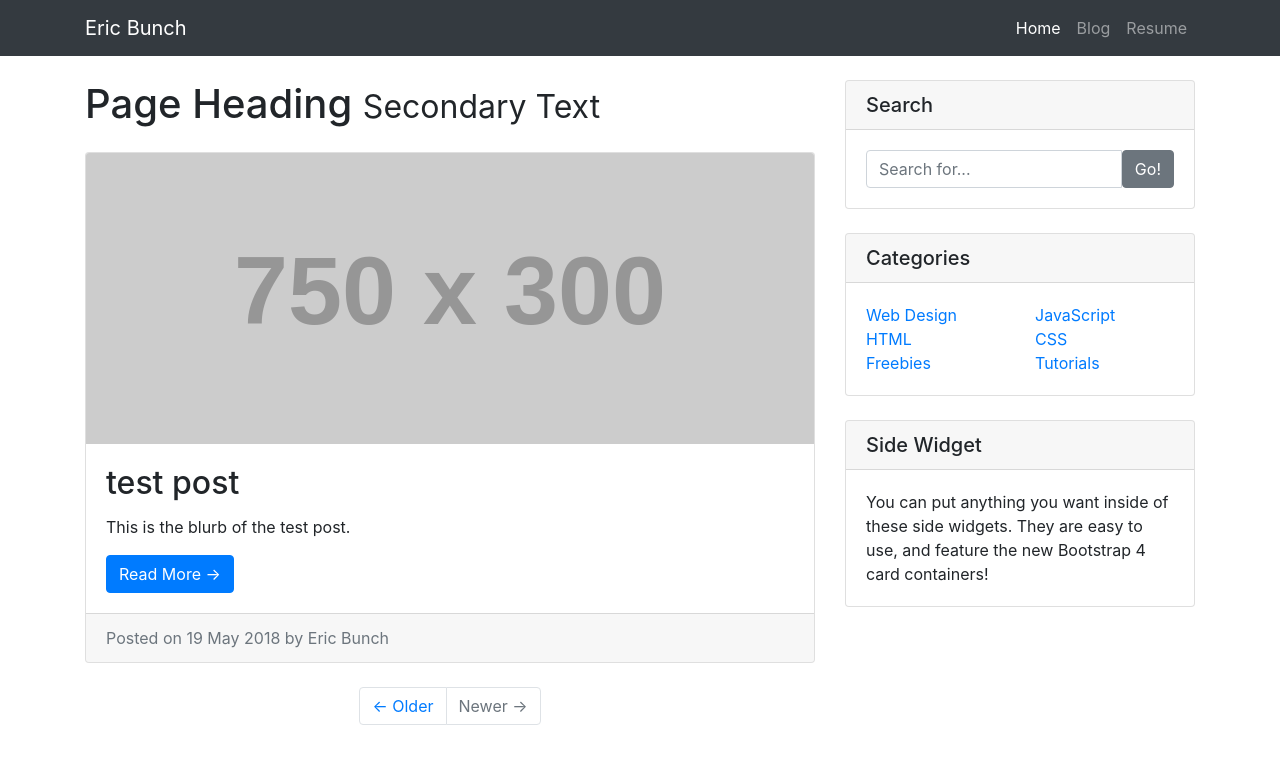
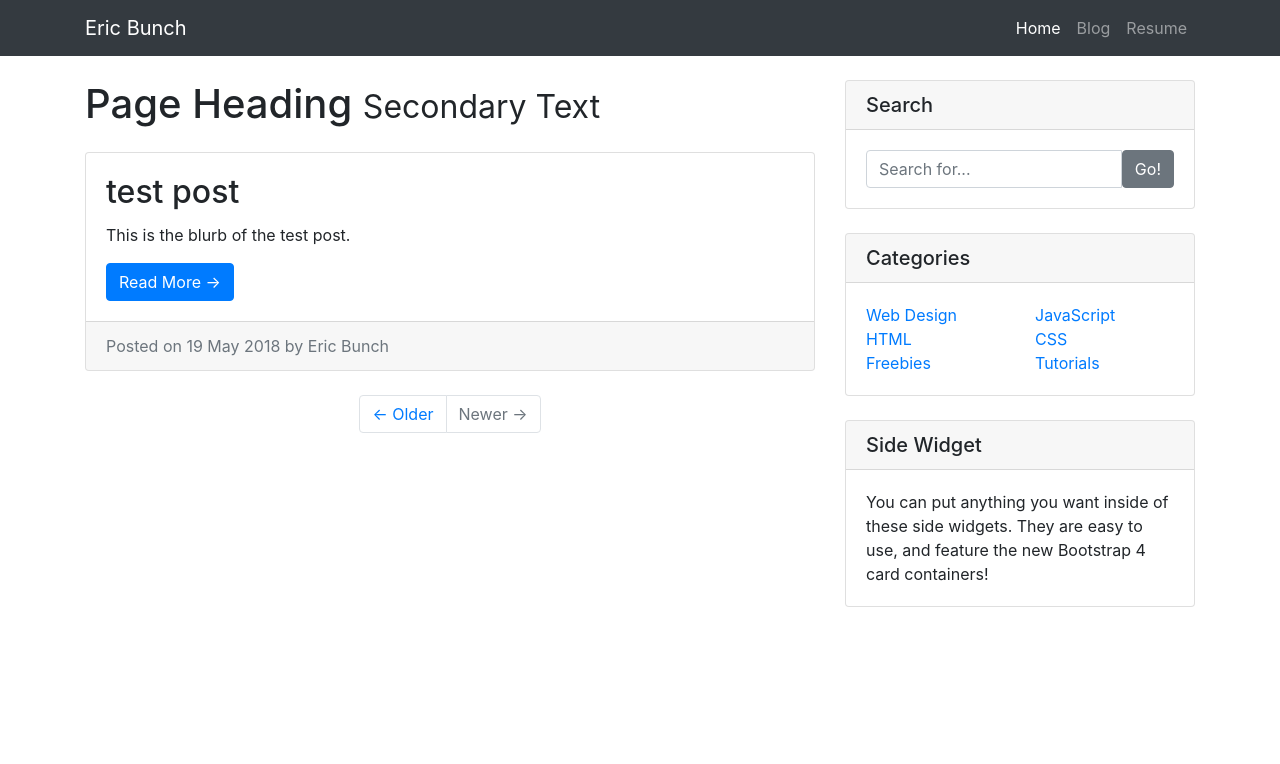
Before and after one commit to eric-bunch/eric-bunch.github.io, a Jekyll site: the page built from blog/index.html, in a window 1280 px wide. Shown: the top 764 px of the page. Built offline with Jekyll 4.4.1, drawn with Linux system fonts in a browser that asks for light colours; a file with an impossible date is left out.

Commit message:
Update index.html

```diff
--- a/blog/index.html
+++ b/blog/index.html
@@ -14,7 +14,6 @@ title: Eric Bunch's Blog
 	{% for post in site.posts %}
 	<!-- Blog Post -->
           <div class="card mb-4">
-            <img class="card-img-top" src="http://placehold.it/750x300" alt="Card image cap">
             <div class="card-body">
               <h2 class="card-title">{{post.title}}</h2>
               <p class="card-text">{{post.blurb}}</p>
```
